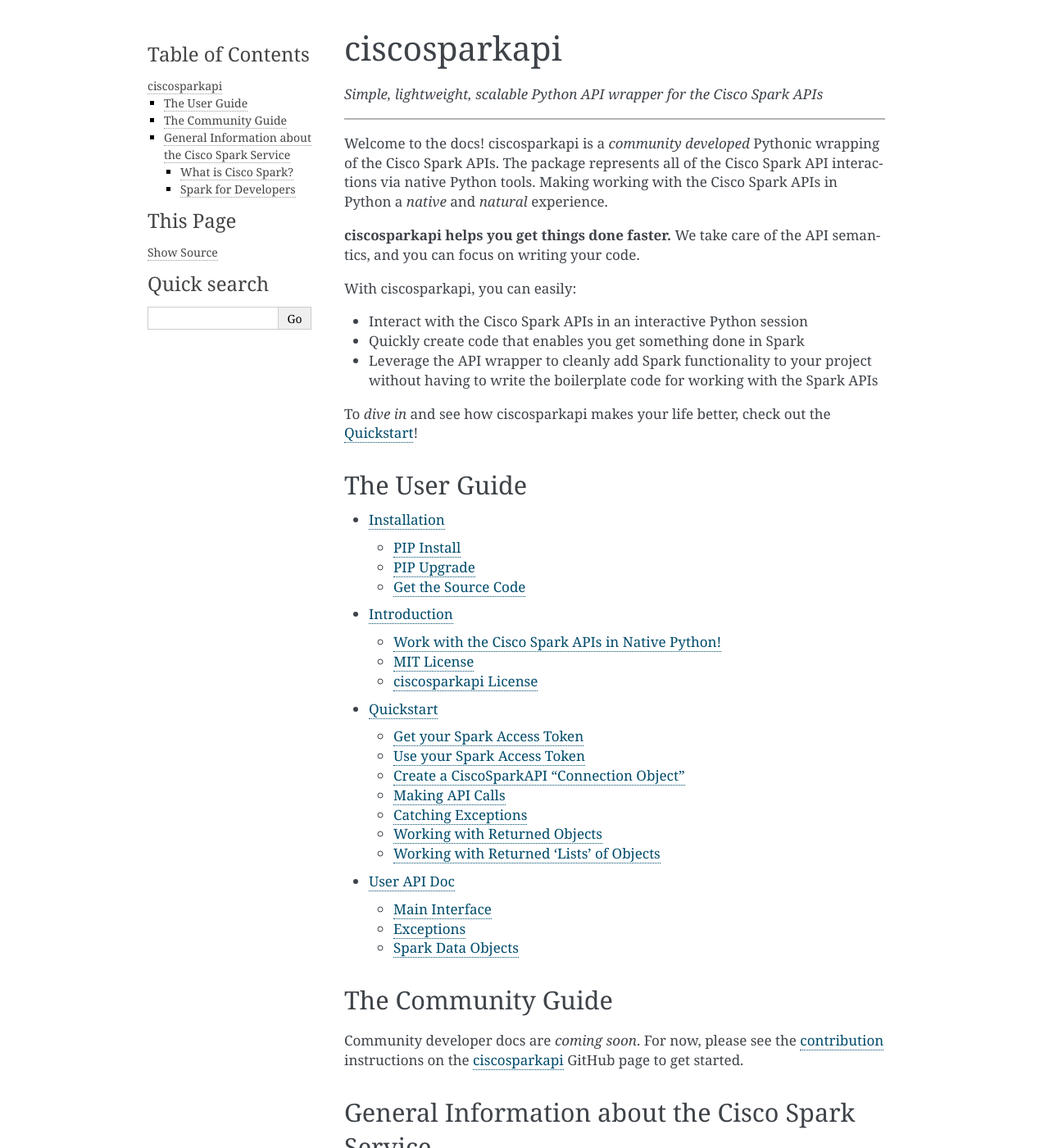
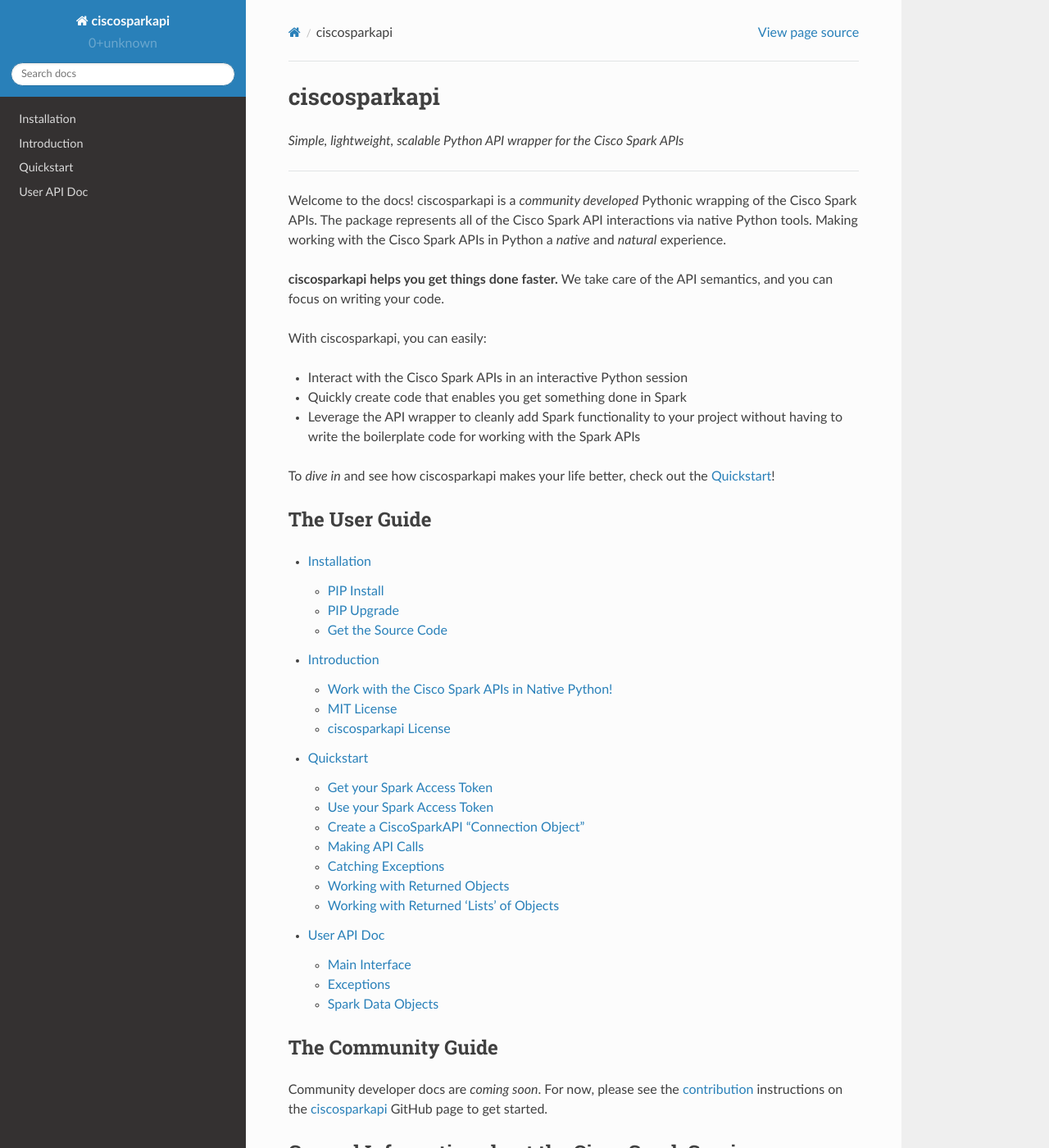
Before and after one commit to WebexCommunity/WebexPythonSDK, a Sphinx documentation site: the page built from docs/index.rst, in a window 1280 px wide and 1400 px high. Shown: the whole window at 82% size. Built offline with Sphinx 7.4.7 and the Read the Docs theme 2.0.0, drawn with Linux system fonts in a browser that asks for light colours; some of the changed lines change nothing that is shown; some of the changed text lies outside the part shown.

Commit message:
Update conf.py
* Clean up conf.py
* Pull version info from Versioneer
* Update Docs to use RTD theme

```diff
--- a/docs/conf.py
+++ b/docs/conf.py
@@ -1,34 +1,23 @@
 # -*- coding: utf-8 -*-
-#
-# ciscosparkapi documentation build configuration file, created by
-# sphinx-quickstart on Thu Oct 20 09:54:48 2016.
-#
-# This file is execfile()d with the current directory set to its
-# containing dir.
-#
-# Note that not all possible configuration values are present in this
-# autogenerated file.
-#
-# All configuration values have a default; values that are commented out
-# serve to show the default.
 
-# If extensions (or modules to document with autodoc) are in another directory,
-# add these directories to sys.path here. If the directory is relative to the
-# documentation root, use os.path.abspath to make it absolute, like shown here.
-#
 import os
 import sys
+
+
 sys.path.insert(0, os.path.abspath('..'))
 
-# -- General configuration ------------------------------------------------
 
-# If your documentation needs a minimal Sphinx version, state it here.
-#
-# needs_sphinx = '1.0'
+from ciscosparkapi._version import get_versions
 
-# Add any Sphinx extension module names here, as strings. They can be
-# extensions coming with Sphinx (named 'sphinx.ext.*') or your custom
-# ones.
+
+project = u'ciscosparkapi'
+copyright = u'2016 Cisco Systems, Inc.'
+author = u'Chris Lunsford'
+version = get_versions()['version']
+release = get_versions()['version']
+language = None
+
+
 extensions = [
     'sphinx.ext.autodoc',
     'sphinx.ext.doctest',
@@ -36,96 +25,24 @@
     'sphinx.ext.todo',
     'sphinx.ext.coverage',
     'sphinx.ext.viewcode',
-    'sphinx.ext.napoleon'
+    'sphinx.ext.napoleon',
 ]
-# Removed:     'sphinx.ext.githubpages',
-# Causing build errors on readthedocs.org
 
-# Add any paths that contain templates here, relative to this directory.
+
+master_doc = 'index'
+source_suffix = '.rst'
+exclude_patterns = ['_build', 'Thumbs.db', '.DS_Store']
 templates_path = ['_templates']
+pygments_style = 'sphinx'
 
-# The suffix(es) of source filenames.
-# You can specify multiple suffix as a list of string:
-#
-# source_suffix = ['.rst', '.md']
-source_suffix = '.rst'
 
-# The encoding of source files.
-#
-# source_encoding = 'utf-8-sig'
 
-# The master toctree document.
-master_doc = 'index'
-
-# General information about the project.
-project = u'ciscosparkapi'
-copyright = u'2016 Cisco Systems, Inc.'
-author = u'Chris Lunsford'
-
-# The version info for the project you're documenting, acts as replacement for
-# |version| and |release|, also used in various other places throughout the
-# built documents.
-#
-# The short X.Y version.
-version = u'v0.3'
-# The full version, including alpha/beta/rc tags.
-release = u'v0.3'
-
-# The language for content autogenerated by Sphinx. Refer to documentation
-# for a list of supported languages.
-#
-# This is also used if you do content translation via gettext catalogs.
-# Usually you set "language" from the command line for these cases.
-language = None
-
-# There are two options for replacing |today|: either, you set today to some
-# non-false value, then it is used:
-#
-# today = ''
-#
-# Else, today_fmt is used as the format for a strftime call.
-#
-# today_fmt = '%B %d, %Y'
-
-# List of patterns, relative to source directory, that match files and
-# directories to ignore when looking for source files.
-# This patterns also effect to html_static_path and html_extra_path
-exclude_patterns = ['_build', 'Thumbs.db', '.DS_Store']
-
-# autodoc Parameters
 autodoc_member_order = 'bysource'
 autodoc_default_flags = ['members', 'undoc-members']
 
-# The reST default role (used for this markup: `text`) to use for all
-# documents.
-#
-# default_role = None
 
-# If true, '()' will be appended to :func: etc. cross-reference text.
-#
-# add_function_parentheses = True
+todo_include_todos = True
 
-# If true, the current module name will be prepended to all description
-# unit titles (such as .. function::).
-#
-# add_module_names = True
-
-# If true, sectionauthor and moduleauthor directives will be shown in the
-# output. They are ignored by default.
-#
-# show_authors = False
-
-# The name of the Pygments (syntax highlighting) style to use.
-pygments_style = 'sphinx'
-
-# A list of ignored prefixes for module index sorting.
-# modindex_common_prefix = []
-
-# If true, keep warnings as "system message" paragraphs in the built documents.
-# keep_warnings = False
-
-# If true, `todo` and `todoList` produce output, else they produce nothing.
-todo_include_todos = True
 
 
 # -- Options for HTML output ----------------------------------------------
@@ -133,7 +50,13 @@
 # The theme to use for HTML and HTML Help pages.  See the documentation for
 # a list of builtin themes.
 #
-html_theme = 'alabaster'
+#html_theme = 'alabaster'
+on_rtd = os.environ.get('READTHEDOCS', None) == 'True'
+
+if not on_rtd:
+    import sphinx_rtd_theme
+    html_theme = 'sphinx_rtd_theme'
+    html_theme_path = [sphinx_rtd_theme.get_html_theme_path()]
 
 # Theme options are theme-specific and customize the look and feel of a theme
 # further.  For a list of options available for each theme, see the
@@ -249,6 +172,8 @@
 # Output file base name for HTML help builder.
 htmlhelp_basename = 'ciscosparkapidoc'
 
+
+
 # -- Options for LaTeX output ---------------------------------------------
 
 latex_elements = {
@@ -310,6 +235,7 @@
 # latex_domain_indices = True
 
 
+
 # -- Options for manual page output ---------------------------------------
 
 # One entry per manual page. List of tuples
@@ -322,6 +248,7 @@
 # If true, show URL addresses after external links.
 #
 # man_show_urls = False
+
 
 
 # -- Options for Texinfo output -------------------------------------------
```
